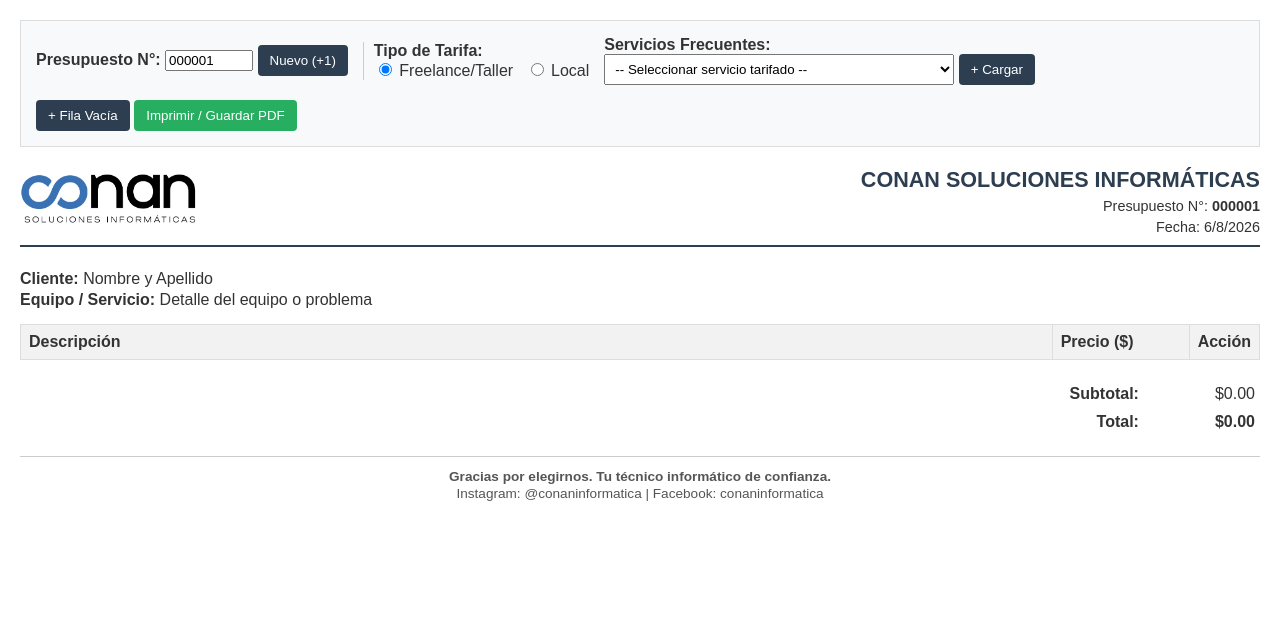
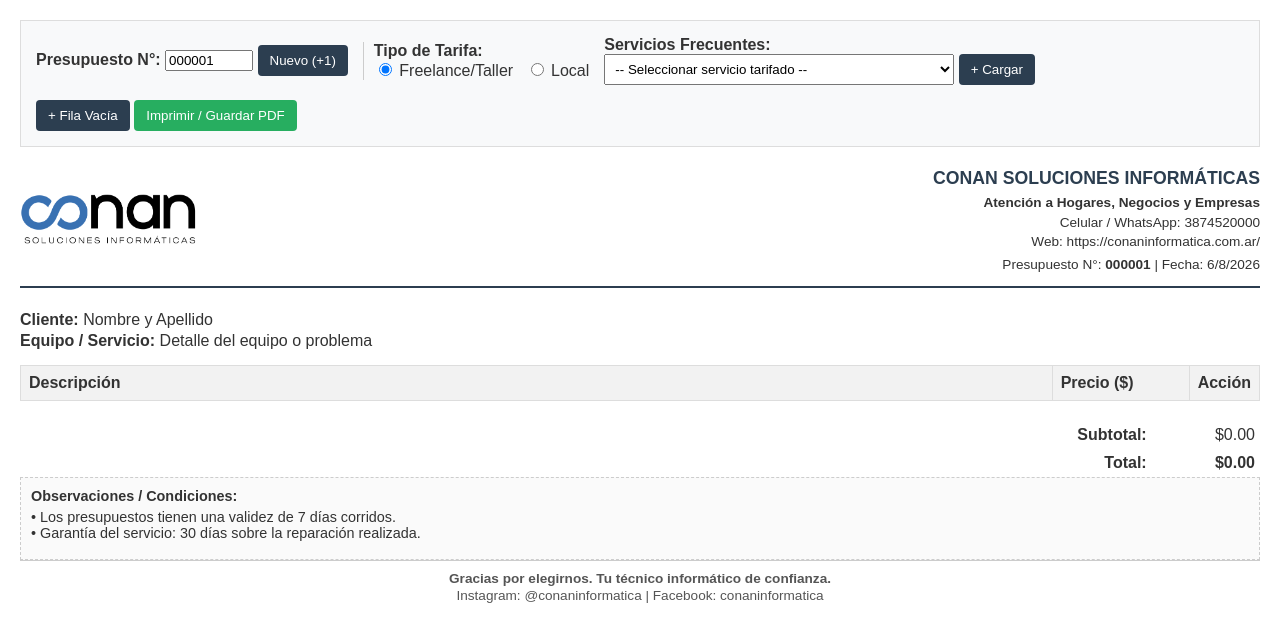
Before and after one commit to frescoh/Conaninformatica-Website, a Jekyll site: the page cotizador.html, which Jekyll copies as it is, in a window 1280 px wide. Shown: the top 642 px of the page. Built offline with Jekyll 4.4.1, drawn with Linux system fonts in a browser that asks for light colours.

Commit message:
Cotizador mejorado

```diff
--- a/cotizador.html
+++ b/cotizador.html
@@ -40,17 +40,26 @@
         }
         .header-details {
             text-align: right;
-            font-size: 0.9em;
+            font-size: 0.85em;
+            line-height: 1.3;
+        }
+        .header-details h2 {
+            margin: 0 0 4px 0;
+            color: #2c3e50;
+            font-size: 1.3em;
+        }
+        .header-details p {
+            margin: 2px 0;
         }
 
         /* Pie de página */
         .footer-content {
             border-top: 1px solid #ccc;
-            padding-top: 10px;
-            margin-top: 20px;
+            padding-top: 8px;
             text-align: center;
             font-size: 0.85em;
             color: #555;
+            width: 100%;
         }
 
         /* Tabla de Ítems */
@@ -100,11 +109,11 @@
             cursor: pointer;
         }
 
-        /* Totales */
+        /* Totales y Observaciones */
         .totals-section {
             margin-top: 20px;
             float: right;
-            width: 300px;
+            width: 280px;
         }
         .totals-section table {
             width: 100%;
@@ -115,7 +124,16 @@
             text-align: right;
         }
 
-        /* Reglas de Impresión */
+        .observations-section {
+            margin-top: 20px;
+            clear: both;
+            border: 1px dashed #ccc;
+            padding: 10px;
+            background-color: #fafafa;
+            font-size: 0.9em;
+        }
+
+        /* Reglas de Impresión y Formato A4 */
         @media print {
             body {
                 padding: 0;
@@ -124,7 +142,22 @@
                 display: none !important;
             }
             @page {
-                margin: 15mm 10mm 15mm 10mm;
+                size: A4;
+                margin: 15mm 10mm 20mm 10mm;
+            }
+
+            /* Posicionar el pie de página siempre en el borde inferior */
+            .footer-content {
+                position: fixed;
+                bottom: 0;
+                left: 0;
+                right: 0;
+                background-color: #fff;
+            }
+
+            .observations-section {
+                background-color: transparent;
+                border: 1px solid #ddd;
             }
         }
     </style>
@@ -139,18 +172,16 @@
             <button class="btn-action" onclick="generarNuevoPresupuesto()">Nuevo (+1)</button>
         </div>
 
-        <!-- Selector de Modalidad (Freelance/Taller vs Local) -->
         <div style="border-left: 1px solid #ccc; padding-left: 10px;">
             <strong>Tipo de Tarifa:</strong><br>
             <label><input type="radio" name="tarifa-tipo" value="freelance" checked onchange="actualizarPreciosDropdown()"> Freelance/Taller</label>
             <label style="margin-left: 8px;"><input type="radio" name="tarifa-tipo" value="local" onchange="actualizarPreciosDropdown()"> Local</label>
         </div>
 
-        <!-- Desplegable para seleccionar servicios del tarifario -->
         <div>
             <label for="service-selector"><strong>Servicios Frecuentes:</strong></label><br>
             <select id="service-selector" style="padding: 6px; max-width: 350px;">
-                <!-- Opciones cargadas dinámicamente -->
+                <!-- Carga dinámica -->
             </select>
             <button class="btn-action" onclick="agregarServicioSeleccionado()">+ Cargar</button>
         </div>
@@ -168,19 +199,20 @@
             <tr>
                 <td>
                     <div class="header-content">
-                        <!-- Reemplazar src por tu imagen en Base64 o tu archivo -->
                         <img src="images/logo.png" alt="Conan Soluciones Informáticas" class="header-logo">
                         <div class="header-details">
-                            <h2 style="margin: 0; color: #2c3e50;">CONAN SOLUCIONES INFORMÁTICAS</h2>
-                            <p style="margin: 5px 0;">Presupuesto N°: <strong><span id="display-budget-number">000000</span></strong></p>
-                            <p style="margin: 0;">Fecha: <span id="current-date"></span></p>
+                            <h2>CONAN SOLUCIONES INFORMÁTICAS</h2>
+                            <p><strong>Atención a Hogares, Negocios y Empresas</strong></p>
+                            <p>Celular / WhatsApp: 3874520000</p>
+                            <p>Web: https://conaninformatica.com.ar/</p>
+                            <p style="margin-top: 5px;">Presupuesto N°: <strong><span id="display-budget-number">000000</span></strong> | Fecha: <span id="current-date"></span></p>
                         </div>
                     </div>
                 </td>
             </tr>
         </thead>
 
-        <!-- PIE DE PÁGINA REPETITIVO -->
+        <!-- PIE DE PÁGINA REPETITIVO EN EL BORDE INFERIOR -->
         <tfoot>
             <tr>
                 <td>
@@ -212,11 +244,11 @@
                             </tr>
                         </thead>
                         <tbody id="items-list">
-                            <!-- Filas iniciales -->
+                            <!-- Filas dinámicas -->
                         </tbody>
                     </table>
 
-                    <!-- Sección de Subtotal y Totales -->
+                    <!-- Totales -->
                     <div class="totals-section">
                         <table>
                             <tr>
@@ -229,13 +261,21 @@
                             </tr>
                         </table>
                     </div>
+
+                    <!-- Sección de Observaciones -->
+                    <div class="observations-section">
+                        <strong>Observaciones / Condiciones:</strong>
+                        <div contenteditable="true" style="margin-top: 5px; outline: none; min-height: 40px;">
+                            • Los presupuestos tienen una validez de 7 días corridos.<br>
+                            • Garantía del servicio: 30 días sobre la reparación realizada.
+                        </div>
+                    </div>
                 </td>
             </tr>
         </tbody>
     </table>
 
     <script>
-        // Listado completo de servicios tomado del PDF
         const serviciosBase = [
             { desc: "Diagnóstico/revisión (PC-Notebook-AIO)", freelance: 19877, local: 26503 },
             { desc: "Formateo e instalación de S.O. sin BackUp (PC-Notebook-AIO-Consolas)", freelance: 49691, local: 57974 },
```
Also changed, not shown: other parts of cotizador.html (+0 -8 lines).
